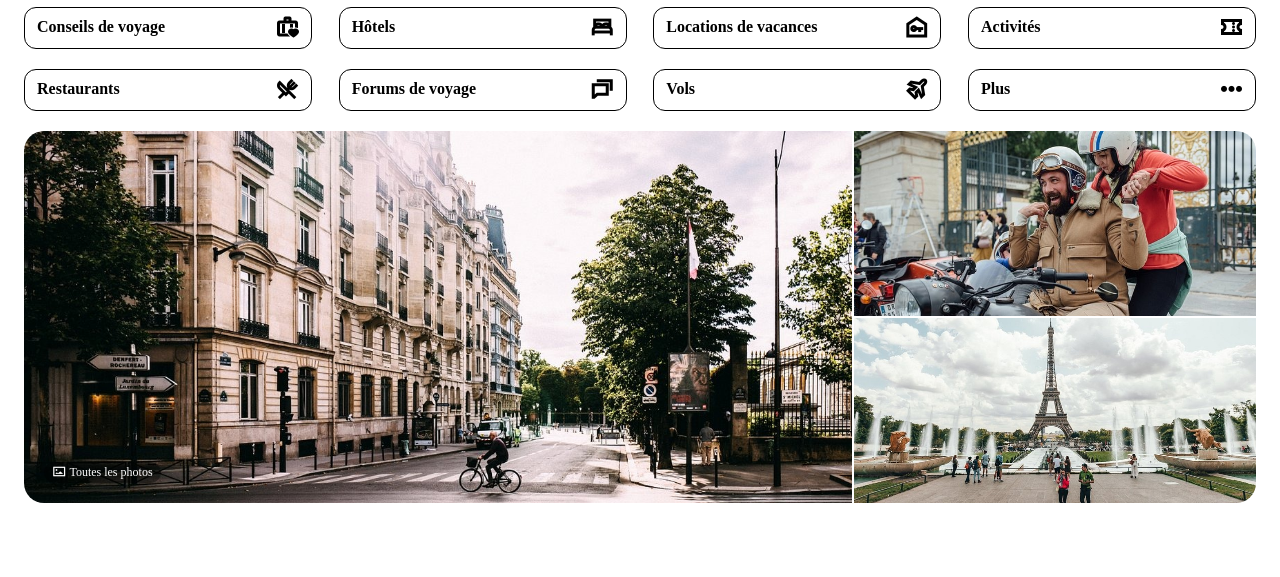
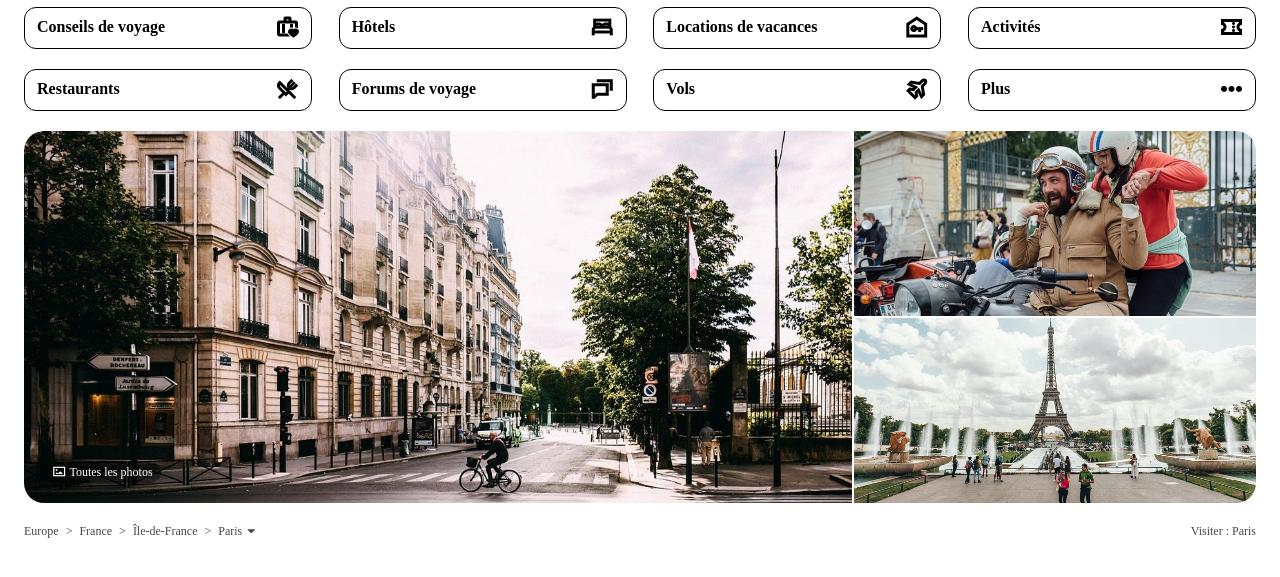
Before and after one commit to StartMeUp/tripadvisor-front, a plain HTML site: page index.html in a window 1280 px wide. Shown: the part 171-748 px from the top of the page. Drawn offline with Linux system fonts and the light colour scheme; files whose address does not match are found by name; a web font is replaced by a local one.

Commit message:
breadcrumbs all views

```diff
--- a/assets/css/default.css
+++ b/assets/css/default.css
@@ -57,6 +57,7 @@ h1 span {
 a {
   text-decoration: none;
   color: inherit;
+  font-size: inherit;
 }
 
 .container {
@@ -163,6 +164,11 @@ header .logo-input {
   width: 100%;
 }
 
+#banner img:hover {
+  opacity: 0.5;
+  transition: 0.5s;
+}
+
 #banner .all-photos {
   color: white;
   padding: 2px 8px;
@@ -177,3 +183,9 @@ header .logo-input {
 #banner .all-photos i {
   font-size: 1.2em;
 }
+
+/*breadcrumbs*/
+
+#breadcrumbs {
+  display: none;
+}
--- a/assets/css/medium.css
+++ b/assets/css/medium.css
@@ -120,5 +120,27 @@
     border-bottom-right-radius: 20px;
   }
 
+  /*breadcrumbs*/
+
+  #breadcrumbs {
+    margin: 20px auto;
+    font-size: 12px;
+    display: flex;
+    justify-content: space-between;
+    align-items: center;
+  }
+
+  #breadcrumbs i {
+    font-size: inherit;
+  }
+
+  #breadcrumbs > div a {
+    margin: 0 4px;
+  }
+
+  #breadcrumbs > div a:first-child {
+    margin-left: 0;
+  }
+
   /*end media query*/
 }
--- a/index.html
+++ b/index.html
@@ -78,15 +78,21 @@
       <!-- BANNER START -->
       <div class="container" id="banner">
         <div class="col-1">
-          <img src="./assets/img/paris-1.jpg" alt="" />
+          <a href="#"><img src="./assets/img/paris-1.jpg" alt="" /></a>
           <a href="#" class="all-photos"><i class="icon-photo"></i> Toutes les photos</a>
         </div>
         <div class="col-2">
           <img src="./assets/img/paris-2.jpg" alt="" /><img src="./assets/img/paris-3.jpg" alt="" />
         </div>
       </div>
+      <!-- BANNER END -->
 
-      <!-- BANNER END -->
+      <div class="container" id="breadcrumbs">
+        <div>
+          <a href="#">Europe</a> > <a href="#">France</a> > <a href="#">Île-de-France</a> > <a href="#">Paris <i class="icon-caret_down"></i></a>
+        </div>
+        <div>Visiter : Paris</div>
+      </div>
     </section>
 
 
```
